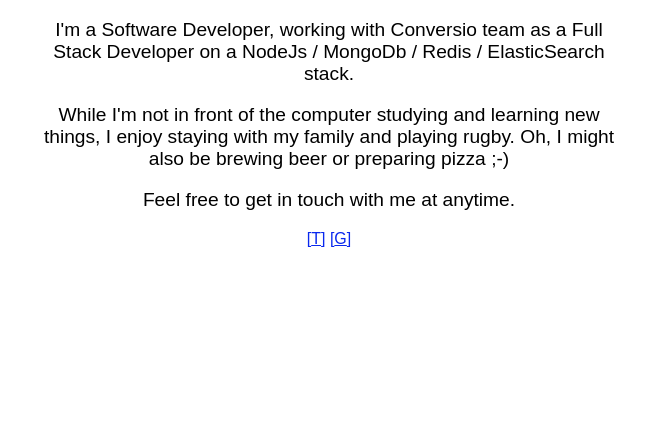
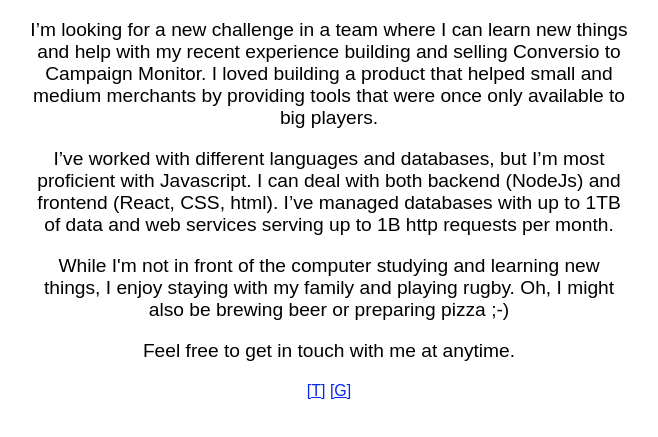
Before and after one commit to stefanosala/stefanosala, a plain HTML site: page index.html in a window 1280 px wide. Shown: the part 61-498 px from the top of the page, without its empty margins (311-969 px from the left). Drawn offline with Linux system fonts and the light colour scheme.

Commit message:
Update index.html

```diff
--- a/index.html
+++ b/index.html
@@ -34,7 +34,8 @@
     </head>
     <body>
         <h1>hi, my name is Stefano :-)</h1>
-        <p>I'm a Software Developer, working with Conversio team as a Full Stack Developer on a NodeJs / MongoDb / Redis / ElasticSearch stack.</p>
+        <p>I’m looking for a new challenge in a team where I can learn new things and help with my recent experience building and selling Conversio to Campaign Monitor. I loved building a product that helped small and medium merchants by providing tools that were once only available to big players.</p>
+        <p>I’ve worked with different languages and databases, but I’m most proficient with Javascript. I can deal with both backend (NodeJs) and frontend (React, CSS, html). I’ve managed databases with up to 1TB of data and web services serving up to 1B http requests per month.</p>
         <p>While I'm not in front of the computer studying and learning new things, I enjoy staying with my family and playing rugby. Oh, I might also be brewing beer or preparing pizza ;-)</p>
         <p>Feel free to get in touch with me at anytime.</p>
         <ul>
```
